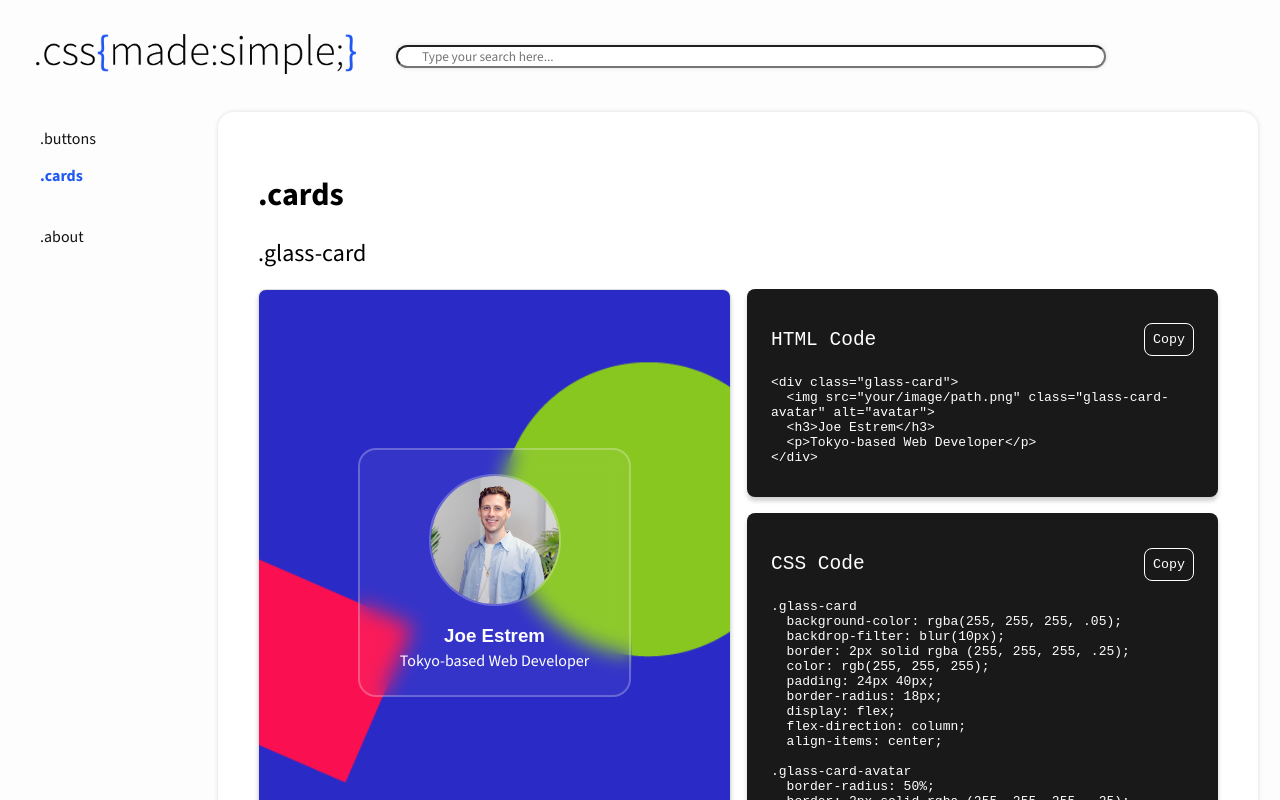
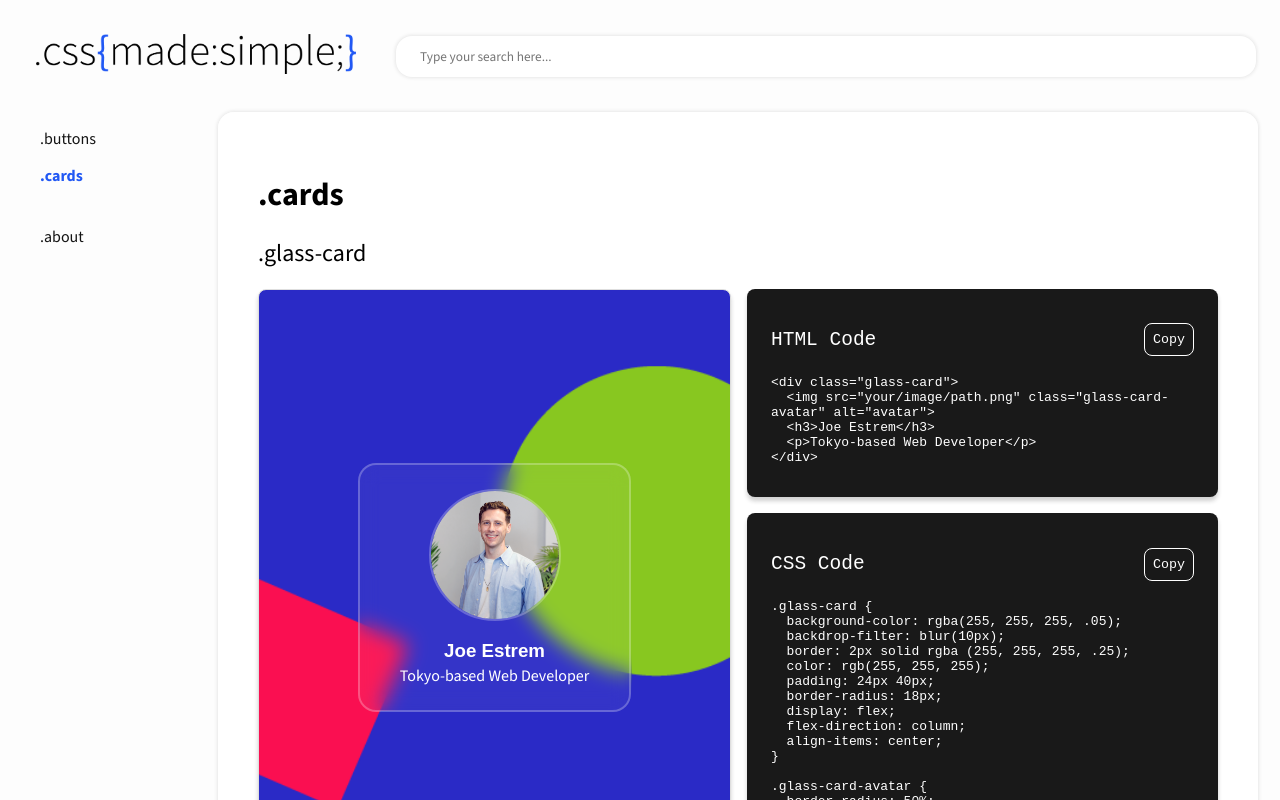
Before and after one commit to JoeEstrem/css-made-simple, a React (Create React App) app: page /cards in a window 1280 px wide. Built offline with nearby package versions, Linux system fonts and the light colour scheme.

Commit message:
flushed out search system

```diff
--- a/package.json
+++ b/package.json
@@ -9,6 +9,7 @@
     "react": "^18.3.1",
     "react-dom": "^18.3.1",
     "react-router-dom": "^6.26.2",
+    "react-router-hash-link": "^2.4.3",
     "react-scripts": "5.0.1",
     "web-vitals": "^2.1.4"
   },
--- a/src/App.css
+++ b/src/App.css
@@ -30,3 +30,7 @@
   margin: -16px;
   border-radius: 8px;
 }
+
+html {
+  scroll-behavior: smooth;
+}
--- a/src/App.js
+++ b/src/App.js
@@ -6,7 +6,8 @@ import Sidebar from './components/Sidebar';
 import CardsPage from './components/CardsPage';
 import ButtonsPage from './components/ButtonsPage';
 import AboutPage from './components/AboutPage';
-import { BrowserRouter as Router, Routes, Route, Link } from 'react-router-dom';
+import { BrowserRouter as Router, Routes, Route } from 'react-router-dom';
+import { HashLink as Link } from 'react-router-hash-link';
 
 
 function App() {
@@ -15,8 +16,8 @@ function App() {
   const data = [
     { id: 1, content: '.simple-button', route: '/buttons#simple-button'},
     { id: 2, content: '.bevel-button', route: '/buttons#bevel-button'},
-    { id: 10, content: '.glass-card', route: '/cards'},
-    { id: 11, content: '.property-card', route: '/cards'},
+    { id: 10, content: '.glass-card', route: '/cards#glass-card'},
+    { id: 11, content: '.property-card', route: '/cards#property-card'},
     { id: 100, content: '.about', route: '/about'}
   ];
 
@@ -37,7 +38,7 @@ function App() {
           <div className="app-page">
             {searchQuery && (
           <div className="search-results">
-            <h2>Search Results</h2>
+            <h2>.search-results &#123;</h2>
               {filteredData.length > 0 ? (
                 filteredData.map(item => (
                   <div key={item.id}>
@@ -47,6 +48,7 @@ function App() {
               ) : (
                 <p>No results found.</p>
               )}
+            <h2>&#125;</h2>
             </div>
             )}
             <Routes>
--- a/src/components/CardsPage.js
+++ b/src/components/CardsPage.js
@@ -23,7 +23,7 @@ function CardsPage() {
       <h1>.cards</h1>
 
        {/* COMPONENT */}
-       <h2>.glass-card</h2>
+       <h2 id="glass-card">.glass-card</h2>
       <div className="component-block">
         <div className="component-card glass-card-background">
           <div className="glass-card">
@@ -110,7 +110,7 @@ function CardsPage() {
               </button>
             </div>
             <p className="code-text">
-              .glass-card <br />
+              .glass-card &#123;<br />
               &nbsp;&nbsp;background-color: rgba(255, 255, 255, .05);<br />
               &nbsp;&nbsp;backdrop-filter: blur(10px);<br />
               &nbsp;&nbsp;border: 2px solid rgba (255, 255, 255, .25);<br />
@@ -120,11 +120,13 @@ function CardsPage() {
               &nbsp;&nbsp;display: flex;<br />
               &nbsp;&nbsp;flex-direction: column;<br />
               &nbsp;&nbsp;align-items: center;<br />
+              &#125;<br />
               <br />
-              .glass-card-avatar <br />
+              .glass-card-avatar &#123;<br />
                 &nbsp;&nbsp;border-radius: 50%;<br />
                 &nbsp;&nbsp;border: 2px solid rgba (255, 255, 255, .25);<br />
                 &nbsp;&nbsp;width: 128px%;<br />
+                &#125;<br />
             </p>
           </div>
         </div>
@@ -133,7 +135,7 @@ function CardsPage() {
       <div className="divider"></div>
 
       {/* COMPONENT */}
-      <h2>.property-card</h2>
+      <h2 id="property-card">.property-card</h2>
       <div className="component-block">
         <div className="component-card">
           <div className="property-card">
--- a/src/components/Navbar.css
+++ b/src/components/Navbar.css
@@ -23,12 +23,13 @@
 .search-input {
   font-family: "Source Sans 3", sans-serif;
   font-weight: 500;
-  padding-left: 24px;
   margin-left: 40px;
   border-radius: 16px;
   box-shadow: 0 0px 4px rgba(25, 25, 25, .15);
   background-color: white;
-  width: calc(100vw - 600px);
+  width: calc(100vw - 444px);
+  border: none;
+  padding: 12px 0px 12px 24px;
 }
 
 .search-button {
--- a/src/public/index.js
+++ b/src/public/index.js
@@ -7,7 +7,7 @@ import reportWebVitals from '../reportWebVitals';
 const root = ReactDOM.createRoot(document.getElementById('root'));
 root.render(
   <React.StrictMode>
-    <App />
+     <App />
   </React.StrictMode>
 );
 
```
Also changed, not shown: 1 other file (tests, documents, lock files or other folders).
